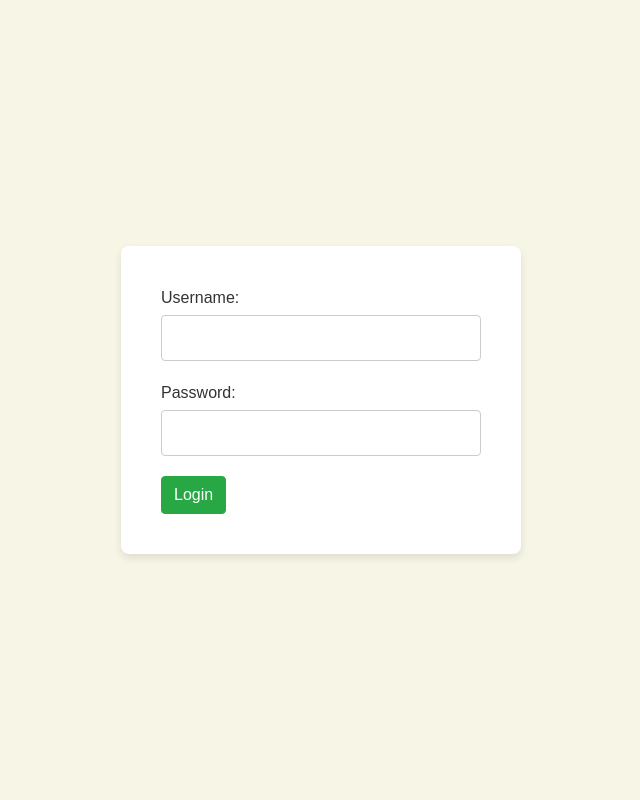
After one commit to Ajayreddy-1234/Car-Rental-Management-System, a Flask app: page /login in a window 1280 px wide. The commit adds this page. Shown: the whole page, without its empty margins (319-959 px from the left). Run offline with Flask 3, Linux system fonts and the light colour scheme; some libraries are stand-ins or nearby versions.

Commit message:
UserAuth

```diff
--- a/app.py
+++ b/app.py
@@ -1,4 +1,4 @@
-from flask import Flask, render_template, request
+from flask import Flask, redirect, render_template, request, url_for
 import pymysql
 
 
@@ -25,6 +25,7 @@ def get_db_connection():
 def index():
     search_param = 'Make'
     search = ''
+    username = request.args.get('username', 'ajayreddy')
     search_param = request.args.get('search_param', 'Make')
     search = request.args.get('search', '')
 
@@ -117,7 +118,7 @@ def index():
 
     total_pages = (total_count + per_page - 1) // per_page
 
-    return render_template('index.html', vehicles=vehicles, sort=sort, order=order, search_param=search_param, search=search, page=page, total_pages=total_pages, per_page=per_page)
+    return render_template('index.html', vehicles=vehicles, sort=sort, order=order, search_param=search_param, search=search, page=page, total_pages=total_pages, per_page=per_page, username=username)
 
 @app.route('/plot')
 def plot_view():
@@ -208,5 +209,12 @@ def plot_view_1():
 
     return render_template('plot_2.html', vehicles = vehicles)
 
+@app.route('/login', methods=['GET', 'POST'])
+def login():
+    if request.method == 'POST':
+        username = request.form['username']
+        return redirect(url_for('index', username=username))
+    return render_template('login.html')
+
 if __name__ == "__main__":
     app.run(debug=True)
--- /dev/null
+++ b/static/styles_login.css
@@ -0,0 +1,64 @@
+body {
+    background-color: #f7f5e6; /* Cream background */
+    font-family: 'Arial', sans-serif;
+    margin: 0;
+    padding: 0;
+    display: flex;
+    justify-content: center;
+    align-items: center;
+    height: 100vh;
+}
+
+.login-container {
+    background-color: #fff;
+    padding: 40px;
+    border-radius: 8px;
+    box-shadow: 0 4px 8px rgba(0, 0, 0, 0.1);
+    width: 400px;
+}
+
+.login-container h2 {
+    color: #333;
+    text-align: center;
+    margin-bottom: 20px;
+}
+
+.login-container label {
+    color: #333;
+    display: block;
+    margin-bottom: 5px;
+}
+
+.login-container input {
+    width: 100%;
+    padding: 10px;
+    margin-bottom: 20px;
+    border: 1px solid #ddd;
+    border-radius: 4px;
+    box-sizing: border-box; /* Add this to keep padding inside the width */
+}
+
+.login-container input[type="submit"] {
+    background-color: #5cb85c; /* Bootstrap's btn-success color */
+    color: white;
+    border: none;
+    cursor: pointer;
+    transition: background-color 0.3s ease;
+}
+
+.login-container input[type="submit"]:hover {
+    background-color: #4cae4c; /* A slightly darker green */
+}
+
+.login-container input[type="text"],
+.login-container input[type="password"] {
+    border: 1px solid #ccc;
+}
+
+/* Adding focus styles for input fields */
+.login-container input[type="text"]:focus,
+.login-container input[type="password"]:focus {
+    border-color: #80bdff;
+    outline: 0;
+    box-shadow: 0 0 0 0.2rem rgba(0, 123, 255, 0.25);
+}
--- /dev/null
+++ b/templates/login.html
@@ -0,0 +1,23 @@
+<!DOCTYPE html>
+<html lang="en">
+<head>
+    <meta charset="UTF-8">
+    <title>Login</title>
+    <!-- Include Bootstrap CSS for styling -->
+    <link rel="stylesheet" href="https://stackpath.bootstrapcdn.com/bootstrap/4.5.2/css/bootstrap.min.css">
+    <link rel="stylesheet" href="{{ url_for('static', filename='styles_login.css') }}">
+</head>
+<body>
+    <div class="login-container">
+        <form action="{{ url_for('login') }}" method="post">
+            <label for="username">Username:</label>
+            <input type="text" id="username" name="username" required>
+
+            <label for="password">Password:</label>
+            <input type="password" id="password" name="password" required>
+
+            <button type="submit" class="btn btn-success">Login</button>
+        </form>
+    </div>
+</body>
+</html>
```
Also changed, not shown: static/styles.css (+21 -0 lines), templates/index.html (+7 -2 lines).
